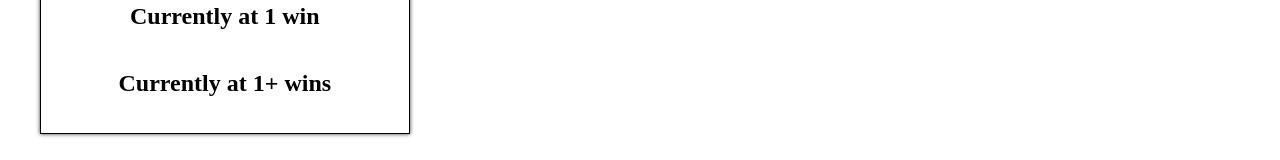
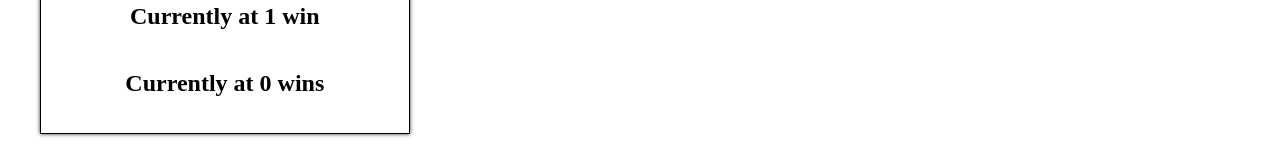
Before and after one commit to Raiza-D/tourney-matches, a React (Create React App) app: page / in a window 1280 px wide. Shown: the part 368-528 px from the top of the page. Built offline with nearby package versions, Linux system fonts and the light colour scheme.

Commit message:
Add wins on Line 14

```diff
--- a/src/components/Player.js
+++ b/src/components/Player.js
@@ -11,7 +11,7 @@ function Player(props) {
       {/* To be shown when there is 1 win */}
       <h2>Currently at 1 win</h2>
       {/* To be shown when there is more than one win */}
-      <h2>Currently at 1+ wins</h2>
+      <h2>Currently at {props.wins} wins</h2>
     </article>
   );
 };
```
